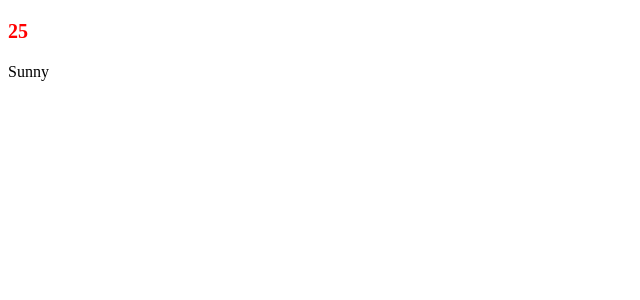
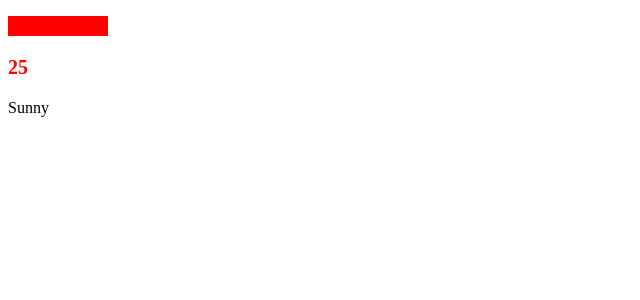
Before and after one commit to acciojob/conditional-weather-report-warishshahbaz, a React app: page / in a window 1280 px wide. Shown: the top 300 px of the page, without its empty margins (0-640 px from the left). Built offline with nearby package versions, Linux system fonts and the light colour scheme.

Commit message:
implemented

```diff
--- a/src/components/WeatherDisplay.js
+++ b/src/components/WeatherDisplay.js
@@ -3,6 +3,13 @@ import React from "react";
 function WeatherDisplay({ data }) {
   return (
     <div>
+      <p
+        style={{
+          width: "100px",
+          height: "20px",
+          backgroundColor: data.temperature <= 20 ? `blue` : `red`,
+        }}
+      ></p>
       <p
         style={{
           fontSize: "20px",
```
